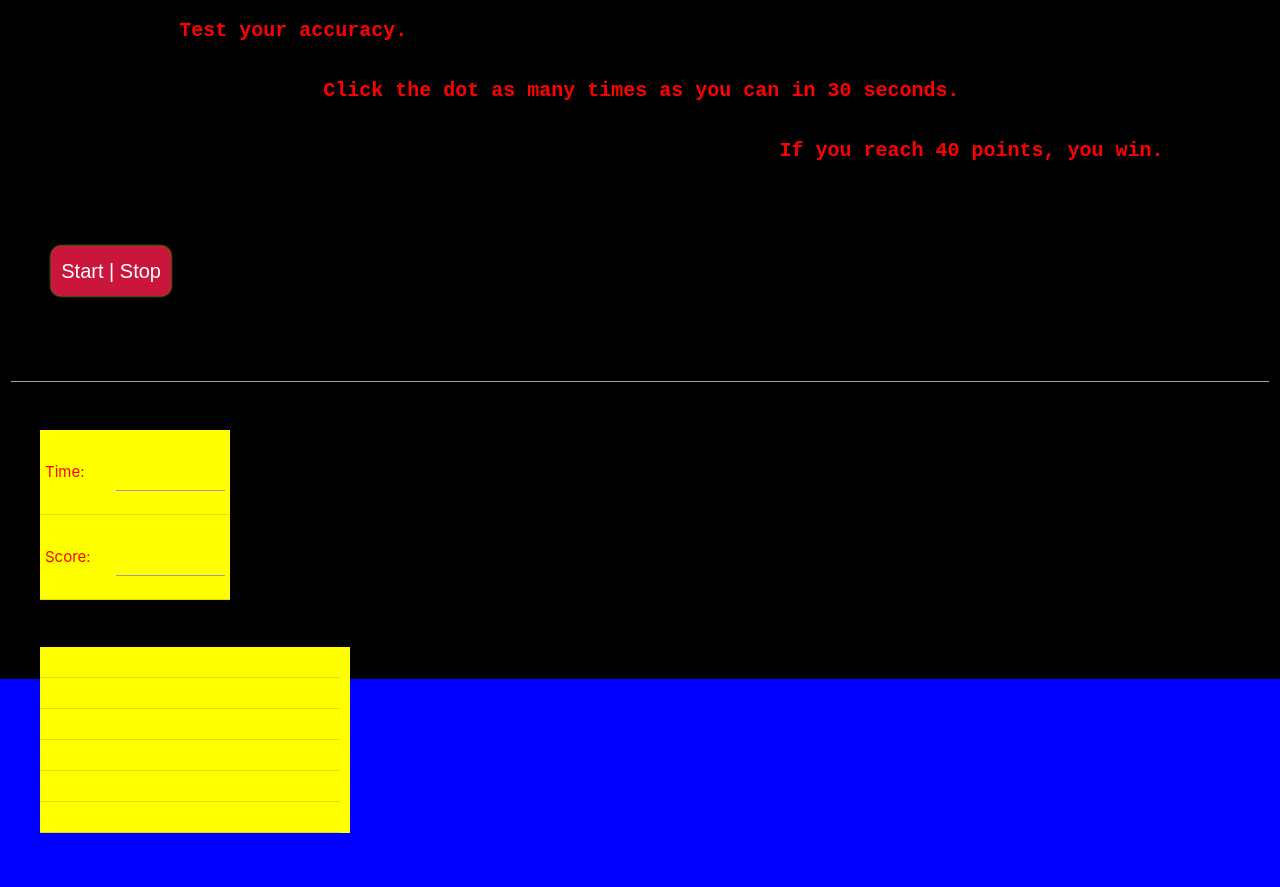
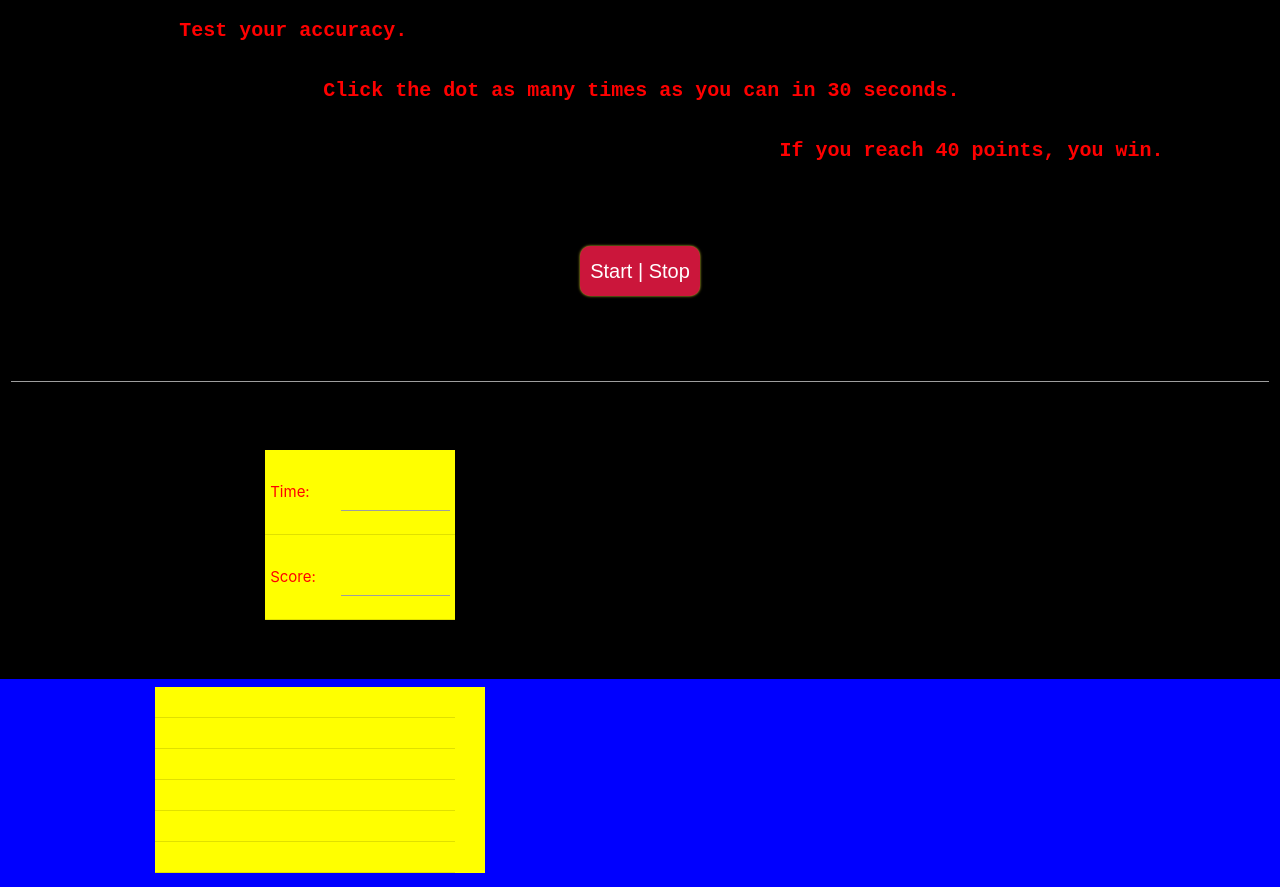
Before and after one commit to InnanaDM/Accuracy_Game, a plain HTML site: page index.html in a window 1280 px wide. Shown: the part 121-1008 px from the top of the page. Before the commit the page ends 960 px from the top, so only its background shows below. Drawn offline with nearby package versions, Linux system fonts and the light colour scheme.

Commit message:
creating...

```diff
--- a/index.html
+++ b/index.html
@@ -20,7 +20,7 @@
                 <pre><p class="instructions">              Test your accuracy.<br> <br>                          Click the dot as many times as you can in 30 seconds.<br> <br>                                                                If you reach 40 points, you win.</p></pre>
             </div>
         </div>
-
+<div class="center">
         <div class="row">
             <div class="col s12">
 
@@ -30,7 +30,11 @@
 
 
                     <input type="text" name="state" size="20" value="Push Start to Play" onFocus="this.blur()">
+                </form>
             </div>
+        </div>
+        <div class="row">
+            <div class="col s6">
                 <div class="timeScoreBox">
                     <table class="timeScoreT">
                         <tr>
@@ -47,194 +51,205 @@
                             </td>
                         </tr>
                     </table>
+
                 </div>
-            </form>
-
+            </div>
+        </div>
+<div class="row">
+    <div class="col s6">
         <!-- actual test board -->
         <div class="gridTestBox">
             <form class="testForm" name="dmz">
                 <table cellspacing=8>
-                        <!-- grid row one -->
+                    <!-- grid row ONE -->
                     <tr>
                         <td align="center" vAlign="center">
                             <input class="lRadioBut" type="radio" onClick="hitHead(0)"></td>
 
-                            <td align="center" vAlign="center"><input class="lRadioBut" type="radio"
-                                    onClick="hitHead(1)"></td>
+                        <td align="center" vAlign="center"><input class="lRadioBut" type="radio" onClick="hitHead(1)">
+                        </td>
 
-                            <td align="center" vAlign="center"><input class="lRadioBut" type="radio"
-                                    onClick="hitHead(2)"></td>
+                        <td align="center" vAlign="center"><input class="lRadioBut" type="radio" onClick="hitHead(2)">
+                        </td>
 
-                            <td align="center" vAlign="center"><input class="lRadioBut" type="radio"
-                                    onClick="hitHead(3)"></td>
+                        <td align="center" vAlign="center"><input class="lRadioBut" type="radio" onClick="hitHead(3)">
+                        </td>
 
-                            <td align="center" vAlign="center"><input class="sRadioBut" type="radio"
-                                    onClick="hitHead(4)"></td>
+                        <td align="center" vAlign="center"><input class="sRadioBut" type="radio" onClick="hitHead(4)">
+                        </td>
 
-                            <td align="center" vAlign="center"><input class="sRadioBut" type="radio"
-                                    onClick="hitHead(5)"></td>
+                        <td align="center" vAlign="center"><input class="sRadioBut" type="radio" onClick="hitHead(5)">
+                        </td>
 
-                            <td align="center" vAlign="center"><input class="sRadioBut" type="radio"
-                                    onClick="hitHead(6)"></td>
+                        <td align="center" vAlign="center"><input class="sRadioBut" type="radio" onClick="hitHead(6)">
+                        </td>
 
-                            <td align="center" vAlign="center"><input class="sRadioBut" type="radio"
-                                    onClick="hitHead(7)"></td>
+                        <td align="center" vAlign="center"><input class="sRadioBut" type="radio" onClick="hitHead(7)">
+                        </td>
 
                         <td align="center" vAlign="center"><input type="radio" onClick="hitHead(8)"></td>
 
                         <td align="center" vAlign="center"><input type="radio" onClick="hitHead(9)"></td>
                     </tr>
 
-                        <!-- grid row two -->
+                    <!-- grid row TWO -->
 
+                    <tr>
+
+                        <td align="center" vAlign="center"><input class="sRadioBut" type="radio" onClick="hitHead(7)">
+                        </td>
+
+
+                        <td align="center" vAlign="center"><input class="lRadioBut" type="radio" onClick="hitHead(2)">
+                        </td>
+
+                        <td align="center" vAlign="center"><input class="sRadioBut" type="radio" onClick="hitHead(6)">
+                        </td>
+
+                        <td align="center" vAlign="center"><input class="lRadioBut" type="radio" onClick="hitHead(3)">
+                        </td>
+
+                        <td align="center" vAlign="center">
+                            <input class="lRadioBut" type="radio" onClick="hitHead(0)"></td>
+
+                        <td align="center" vAlign="center"><input type="radio" onClick="hitHead(9)"></td>
+
+                        <td align="center" vAlign="center"><input class="lRadioBut" type="radio" onClick="hitHead(1)">
+                        </td>
+
+                        <td align="center" vAlign="center"><input class="sRadioBut" type="radio" onClick="hitHead(4)">
+                        </td>
+
+
+                        <td align="center" vAlign="center"><input type="radio" onClick="hitHead(8)"></td>
+
+                        <td align="center" vAlign="center"><input class="sRadioBut" type="radio" onClick="hitHead(5)">
+                        </td>
+                    </tr>
+
+                    <!-- grid row THREE -->
+                    <tr>
+                        <td align="center" vAlign="center"><input type="radio" onClick="hitHead(9)"></td>
+
+                        <td align="center" vAlign="center">
+                            <input class="lRadioBut" type="radio" onClick="hitHead(0)"></td>
+
+                        <td align="center" vAlign="center"><input class="sRadioBut" type="radio" onClick="hitHead(4)">
+                        </td>
+
+                        <td align="center" vAlign="center"><input type="radio" onClick="hitHead(9)"></td>
+
+                        <td align="center" vAlign="center">
+                            <input class="lRadioBut" type="radio" onClick="hitHead(0)"></td>
+
+                        <td align="center" vAlign="center"><input class="sRadioBut" type="radio" onClick="hitHead(4)">
+                        </td>
+
+                        <td align="center" vAlign="center"><input type="radio" onClick="hitHead(9)"></td>
+
+                        <td align="center" vAlign="center">
+                            <input class="lRadioBut" type="radio" onClick="hitHead(0)"></td>
+
+                        <td align="center" vAlign="center"><input class="sRadioBut" type="radio" onClick="hitHead(4)">
+                        </td>
+
+                        <td align="center" vAlign="center"><input class="sRadioBut" type="radio" onClick="hitHead(4)">
+                        </td>
+
+                    </tr>
+
+                    <!-- grid row FOUR -->
+                    <tr>
+                        <td align="center" vAlign="center"><input class="sRadioBut" type="radio" onClick="hitHead(5)">
+                        </td>
+
+                        <td align="center" vAlign="center"><input class="sRadioBut" type="radio" onClick="hitHead(6)">
+                        </td>
+
+                        <td align="center" vAlign="center"><input class="sRadioBut" type="radio" onClick="hitHead(7)">
+                        </td>
+
+                        <td align="center" vAlign="center"><input type="radio" onClick="hitHead(8)"></td>
+
+                        <td align="center" vAlign="center"><input type="radio" onClick="hitHead(9)"></td>
+
+                        <td align="center" vAlign="center">
+                            <input class="lRadioBut" type="radio" onClick="hitHead(0)"></td>
+
+                        <td align="center" vAlign="center"><input class="lRadioBut" type="radio" onClick="hitHead(1)">
+                        </td>
+
+                        <td align="center" vAlign="center"><input class="lRadioBut" type="radio" onClick="hitHead(2)">
+                        </td>
+
+                        <td align="center" vAlign="center"><input class="lRadioBut" type="radio" onClick="hitHead(3)">
+                        </td>
+
+                        <td align="center" vAlign="center"><input class="sRadioBut" type="radio" onClick="hitHead(4)">
+                        </td>
+                    </tr>
+
+                    <!-- grid row FIVE -->
                     <tr>
                         <td align="center" vAlign="center">
                             <input class="lRadioBut" type="radio" onClick="hitHead(0)"></td>
 
-                            <td align="center" vAlign="center"><input class="lRadioBut" type="radio"
-                                    onClick="hitHead(1)"></td>
+                        <td align="center" vAlign="center"><input class="lRadioBut" type="radio" onClick="hitHead(1)">
+                        </td>
 
-                            <td align="center" vAlign="center"><input class="lRadioBut" type="radio"
-                                    onClick="hitHead(2)"></td>
+                        <td align="center" vAlign="center"><input class="lRadioBut" type="radio" onClick="hitHead(2)">
+                        </td>
 
-                            <td align="center" vAlign="center"><input class="lRadioBut" type="radio"
-                                    onClick="hitHead(3)"></td>
+                        <td align="center" vAlign="center"><input class="lRadioBut" type="radio" onClick="hitHead(3)">
+                        </td>
 
-                            <td align="center" vAlign="center"><input class="sRadioBut" type="radio"
-                                    onClick="hitHead(4)"></td>
+                        <td align="center" vAlign="center"><input class="sRadioBut" type="radio" onClick="hitHead(4)">
+                        </td>
 
-                            <td align="center" vAlign="center"><input class="sRadioBut" type="radio"
-                                    onClick="hitHead(5)"></td>
+                        <td align="center" vAlign="center"><input class="sRadioBut" type="radio" onClick="hitHead(5)">
+                        </td>
 
-                            <td align="center" vAlign="center"><input class="sRadioBut" type="radio"
-                                    onClick="hitHead(6)"></td>
+                        <td align="center" vAlign="center"><input class="sRadioBut" type="radio" onClick="hitHead(6)">
+                        </td>
 
-                            <td align="center" vAlign="center"><input class="sRadioBut" type="radio"
-                                    onClick="hitHead(7)"></td>
+                        <td align="center" vAlign="center"><input class="sRadioBut" type="radio" onClick="hitHead(7)">
+                        </td>
 
                         <td align="center" vAlign="center"><input type="radio" onClick="hitHead(8)"></td>
 
                         <td align="center" vAlign="center"><input type="radio" onClick="hitHead(9)"></td>
                     </tr>
 
-                        <!-- grid row three -->
+                    <!-- grid row SIX -->
                     <tr>
+
+                        <td align="center" vAlign="center"><input class="lRadioBut" type="radio" onClick="hitHead(1)">
+                        </td>
+
+                        <td align="center" vAlign="center"><input class="lRadioBut" type="radio" onClick="hitHead(3)">
+                        </td>
+
+                        <td align="center" vAlign="center"><input class="sRadioBut" type="radio" onClick="hitHead(4)">
+                        </td>
+
+                        <td align="center" vAlign="center"><input type="radio" onClick="hitHead(9)"></td>
+
+                        <td align="center" vAlign="center"><input class="sRadioBut" type="radio" onClick="hitHead(5)">
+                        </td>
+
+                        <td align="center" vAlign="center"><input type="radio" onClick="hitHead(8)"></td>
+
+                        <td align="center" vAlign="center"><input class="lRadioBut" type="radio" onClick="hitHead(2)">
+                        </td>
+
+                        <td align="center" vAlign="center"><input class="sRadioBut" type="radio" onClick="hitHead(6)">
+                        </td>
+
                         <td align="center" vAlign="center">
                             <input class="lRadioBut" type="radio" onClick="hitHead(0)"></td>
 
-                            <td align="center" vAlign="center"><input class="lRadioBut" type="radio"
-                                    onClick="hitHead(1)"></td>
-
-                            <td align="center" vAlign="center"><input class="lRadioBut" type="radio"
-                                    onClick="hitHead(2)"></td>
-
-                            <td align="center" vAlign="center"><input class="lRadioBut" type="radio"
-                                    onClick="hitHead(3)"></td>
-
-                            <td align="center" vAlign="center"><input class="sRadioBut" type="radio"
-                                    onClick="hitHead(4)"></td>
-
-                            <td align="center" vAlign="center"><input class="sRadioBut" type="radio"
-                                    onClick="hitHead(5)"></td>
-
-                            <td align="center" vAlign="center"><input class="sRadioBut" type="radio"
-                                    onClick="hitHead(6)"></td>
-
-                            <td align="center" vAlign="center"><input class="sRadioBut" type="radio"
-                                    onClick="hitHead(7)"></td>
-
-                            <td align="center" vAlign="center"><input type="radio" onClick="hitHead(8)"></td>
-
-                            <td align="center" vAlign="center"><input type="radio" onClick="hitHead(9)"></td>
-                        </tr>
-
-                        <!-- grid row four -->
-                        <tr>
-                            <td align="center" vAlign="center">
-                                <input class="lRadioBut" type="radio" onClick="hitHead(0)"></td>
-
-                            <td align="center" vAlign="center"><input class="lRadioBut" type="radio"
-                                    onClick="hitHead(1)"></td>
-
-                            <td align="center" vAlign="center"><input class="lRadioBut" type="radio"
-                                    onClick="hitHead(2)"></td>
-
-                            <td align="center" vAlign="center"><input class="lRadioBut" type="radio"
-                                    onClick="hitHead(3)"></td>
-
-                            <td align="center" vAlign="center"><input class="sRadioBut" type="radio"
-                                    onClick="hitHead(4)"></td>
-
-                            <td align="center" vAlign="center"><input class="sRadioBut" type="radio"
-                                    onClick="hitHead(5)"></td>
-
-                            <td align="center" vAlign="center"><input class="sRadioBut" type="radio"
-                                    onClick="hitHead(6)"></td>
-
-                            <td align="center" vAlign="center"><input class="sRadioBut" type="radio"
-                                    onClick="hitHead(7)"></td>
-
-                            <td align="center" vAlign="center"><input type="radio" onClick="hitHead(8)"></td>
-
-                            <td align="center" vAlign="center"><input type="radio" onClick="hitHead(9)"></td>
-                        </tr>
-
-                        <!-- grid row five -->
-                        <tr>
-                            <td align="center" vAlign="center">
-                                <input class="lRadioBut" type="radio" onClick="hitHead(0)"></td>
-
-                            <td align="center" vAlign="center"><input class="lRadioBut" type="radio"
-                                    onClick="hitHead(1)"></td>
-
-                            <td align="center" vAlign="center"><input class="lRadioBut" type="radio"
-                                    onClick="hitHead(2)"></td>
-
-                            <td align="center" vAlign="center"><input class="lRadioBut" type="radio"
-                                    onClick="hitHead(3)"></td>
-
-                            <td align="center" vAlign="center"><input class="sRadioBut" type="radio"
-                                    onClick="hitHead(4)"></td>
-
-                            <td align="center" vAlign="center"><input class="sRadioBut" type="radio"
-                                    onClick="hitHead(5)"></td>
-
-                            <td align="center" vAlign="center"><input class="sRadioBut" type="radio"
-                                    onClick="hitHead(6)"></td>
-
-                            <td align="center" vAlign="center"><input class="sRadioBut" type="radio"
-                                    onClick="hitHead(7)"></td>
-
-                            <td align="center" vAlign="center"><input type="radio" onClick="hitHead(8)"></td>
-
-                            <td align="center" vAlign="center"><input type="radio" onClick="hitHead(9)"></td>
-                        </tr>
-
-                        <!-- grid row six -->
-                        <tr>
-
-                            <td align="center" vAlign="center"><input class="lRadioBut" type="radio"
-                                    onClick="hitHead(1)"></td>
-
-                            <td align="center" vAlign="center"><input class="lRadioBut" type="radio"
-                                    onClick="hitHead(3)"></td>
-
-                            <td align="center" vAlign="center"><input class="sRadioBut" type="radio"
-                                    onClick="hitHead(4)"></td>
-                            <td align="center" vAlign="center"><input type="radio" onClick="hitHead(9)"></td>
-
-                            <td align="center" vAlign="center"><input class="sRadioBut" type="radio"
-                                    onClick="hitHead(5)"></td>
-                            <td align="center" vAlign="center"><input type="radio" onClick="hitHead(8)"></td>
-                            <td align="center" vAlign="center"><input class="lRadioBut" type="radio"
-                                    onClick="hitHead(2)"></td>
-                            <td align="center" vAlign="center"><input class="sRadioBut" type="radio"
-                                    onClick="hitHead(6)"></td>
-
-                            <td align="center" vAlign="center">
-                                <input class="lRadioBut" type="radio" onClick="hitHead(0)"></td>
-                            <td align="center" vAlign="center"><input class="sRadioBut" type="radio"
-                                    onClick="hitHead(7)"></td>
+                        <td align="center" vAlign="center"><input class="sRadioBut" type="radio" onClick="hitHead(7)">
+                        </td>
 
 
                     </tr>
@@ -251,7 +266,8 @@
             </form>
         </div>
 </div>
-
+</div>
+    </div>
         <!-- end of container -->
     </div>
     <!--JavaScript at end of body for optimized loading-->
--- a/style.css
+++ b/style.css
@@ -86,8 +86,9 @@ button {
 .gridTestBox {
     background-color: yellow;
     margin-top: 40px;
-    margin-left: 40px;
-    width: 310px;
+    width: 330px;
+    display: inline-block;
+    text-align: center;
 }
 
 input.sRadioBut {
@@ -97,6 +98,9 @@ input.sRadioBut {
 
 input.lRadioBut {
     width: 1.5em;
-    height: 1.5em;
+    height: 2em;
+}
 
+.center {
+    text-align: center;
 }
```
Lines whose indentation alone changed are shown as unchanged.
